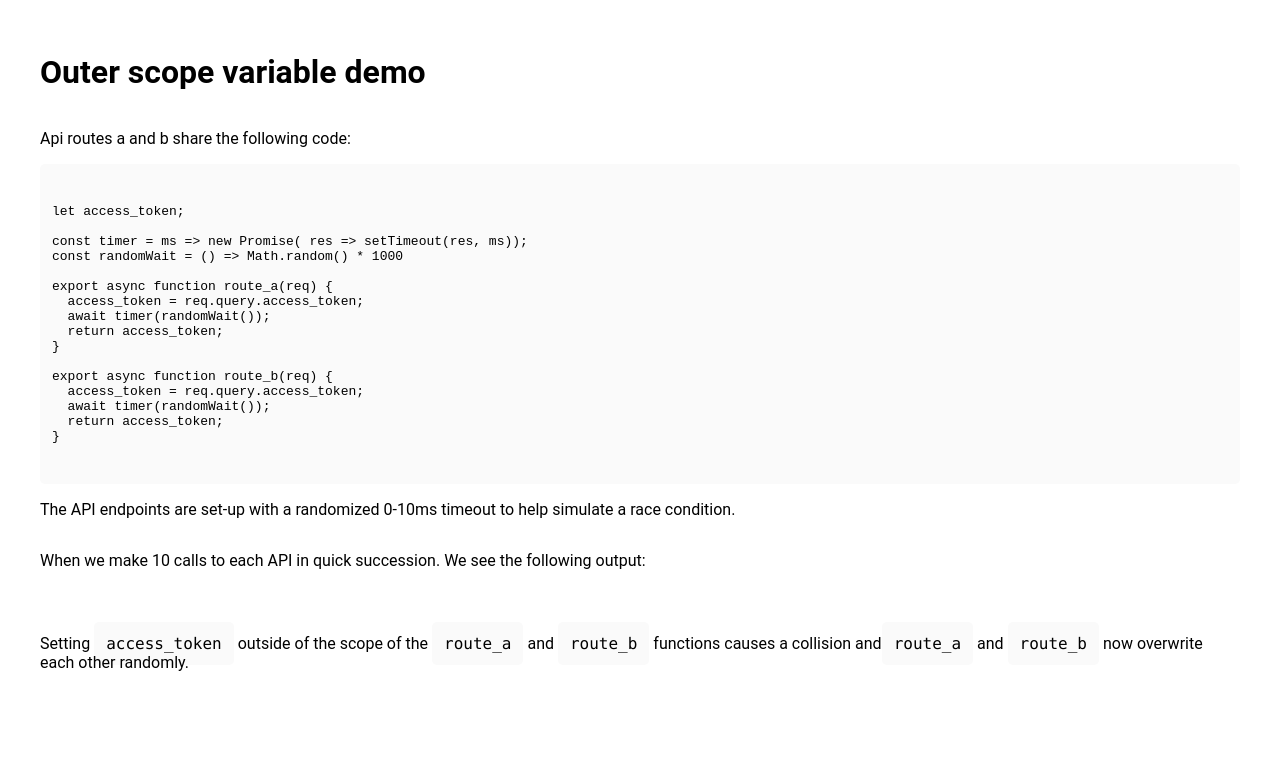
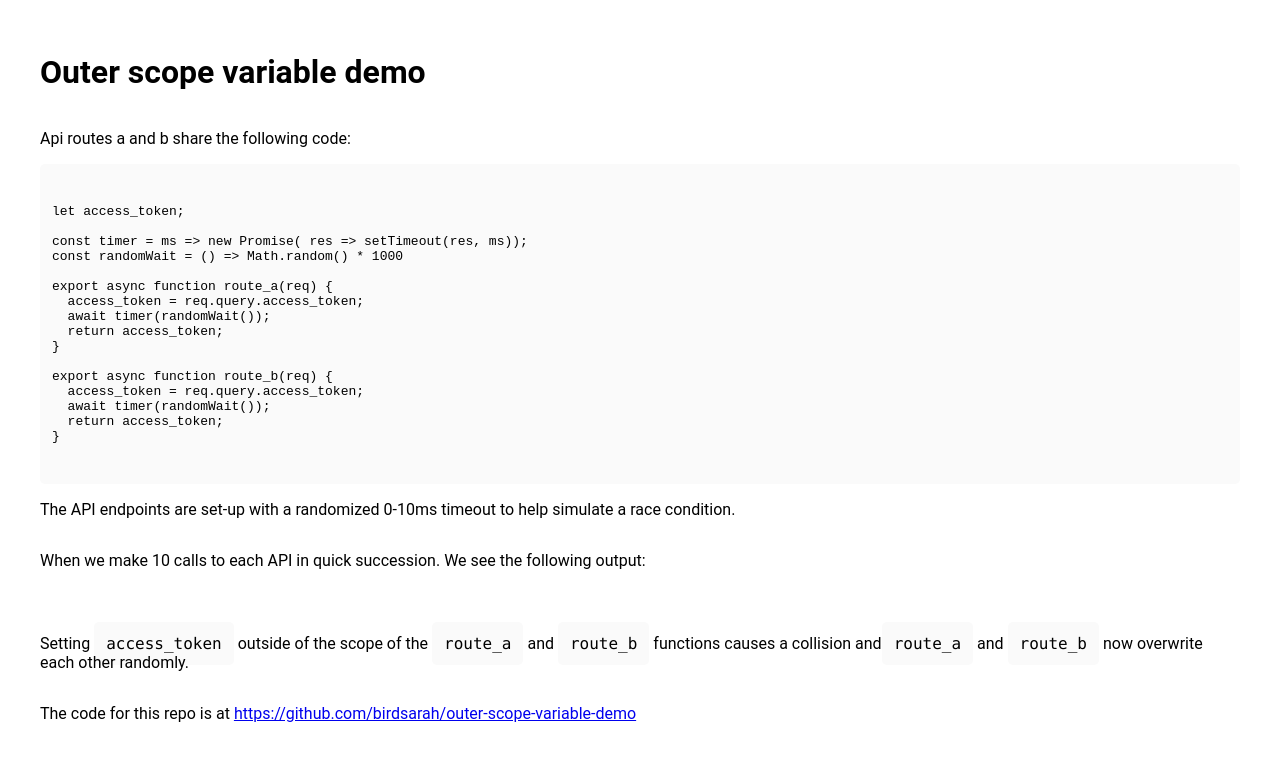
Before and after one commit to birdsarah/outer-scope-variable-demo, a Next.js app: page / in a window 1280 px wide. Shown: the top 760 px of the page. Built offline with nearby package versions, Linux system fonts and the light colour scheme.

Commit message:
Clean-up

```diff
--- a/package.json
+++ b/package.json
@@ -1,4 +1,7 @@
 {
+  "name": "outer-scope-variable-demo",
+  "version": "1.0.0",
+  "license": "mit",
   "entry_script": "start",
   "entry_file": "pages/index.js",
   "scripts": {
--- a/pages/index.js
+++ b/pages/index.js
@@ -40,6 +40,7 @@ export async function route_b(req) {
         Setting <code>access_token</code> outside of the scope of the <code>route_a</code> and <code>route_b</code> functions causes a collision and
         <code>route_a</code> and <code>route_b</code> now overwrite each other randomly.
       </p>
+      <p>The code for this repo is at <a href="https://github.com/birdsarah/outer-scope-variable-demo">https://github.com/birdsarah/outer-scope-variable-demo</a></p>
      </main>
     </div>
   )
```
Also changed, not shown: LICENSE.txt (added), 1 other file (tests, documents, lock files or other folders).
